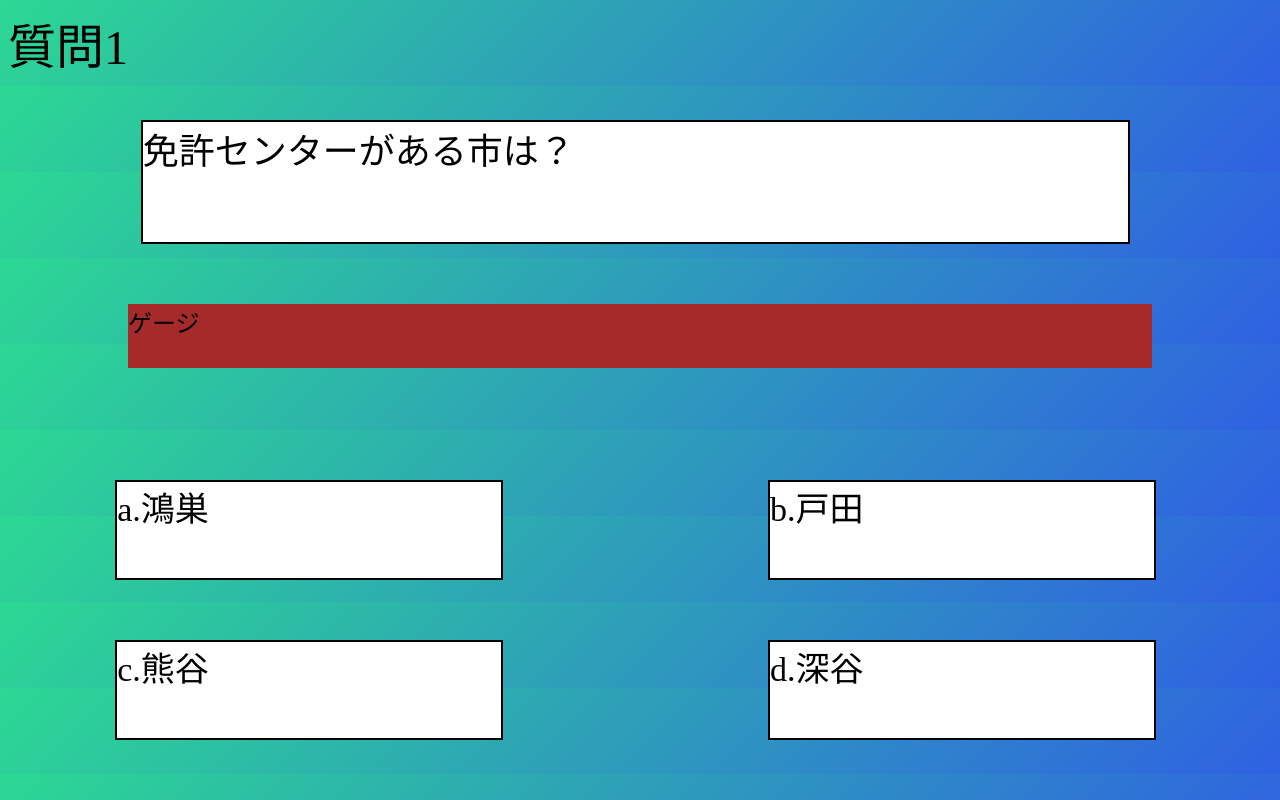
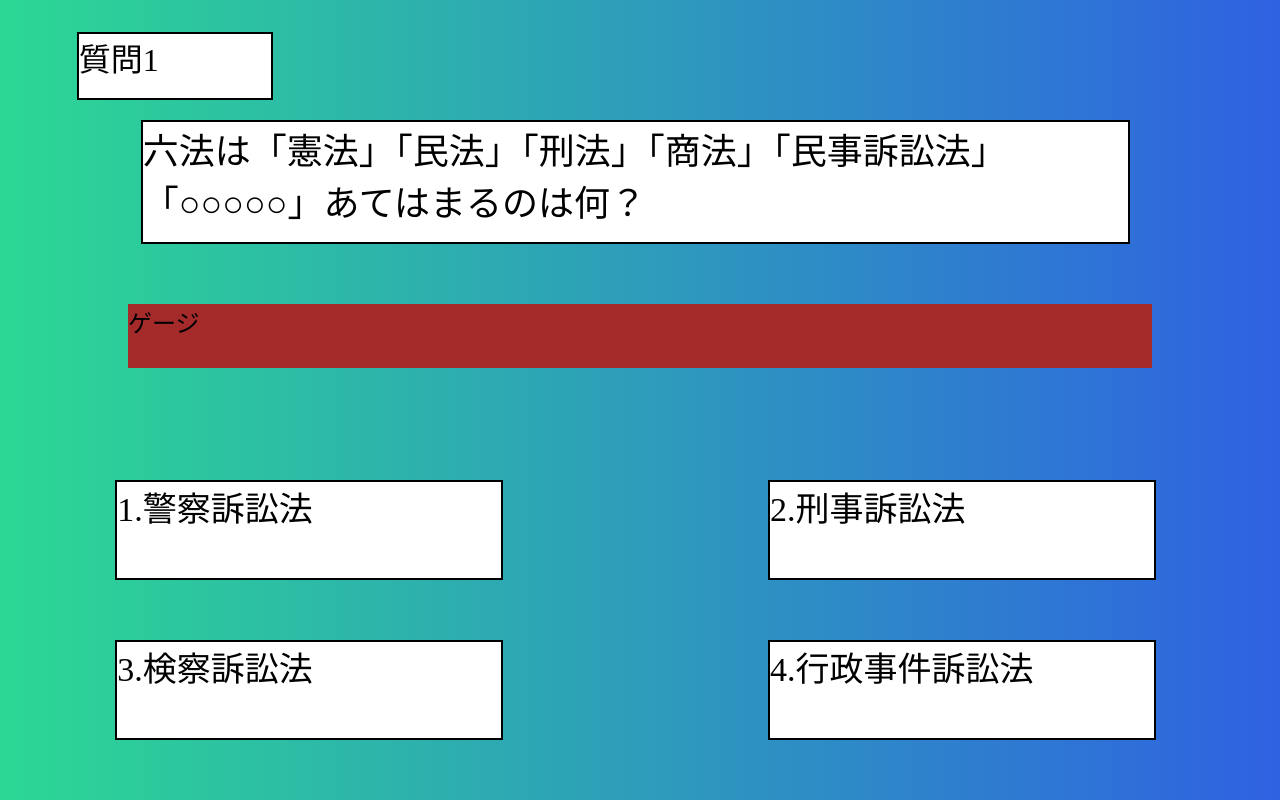
Before and after one commit to kd-masaharu/quiz, a plain HTML site: page quiz.html in a window 1280 px wide. Drawn offline with Linux system fonts and the light colour scheme.

Commit message:
quizの変更

```diff
--- a/css/quiz.css
+++ b/css/quiz.css
@@ -67,10 +67,6 @@
 }
 
 .question_number {
-	font-size: 48px;
-}
-
-.textbox2 {
 	position: absolute;
 	top: 4%;
 	left: 6%;
@@ -78,6 +74,7 @@
 	height: 8%;
 	width: 15%;
 	border: 2px solid #000;
+	font-size: 32px;
 }
 
 .timerGauge {
--- a/js/quiz_ans.js
+++ b/js/quiz_ans.js
@@ -1,12 +1,12 @@
 const quiz = [
     {
         questionNumber: '質問1',
-        question: '免許センターがある市は？',
+        question: '六法は「憲法」「民法」「刑法」「商法」「民事訴訟法」「○○○○○」あてはまるのは何？',
         answers: [
-            'a.鴻巣',
-            'b.戸田',
-            'c.熊谷',
-            'd.深谷',
+            '1.警察訴訟法',
+            '2.刑事訴訟法',
+            '3.検察訴訟法',
+            '4.行政事件訴訟法',
         ],
         correct: 'a.鴻巣'
     },
```
